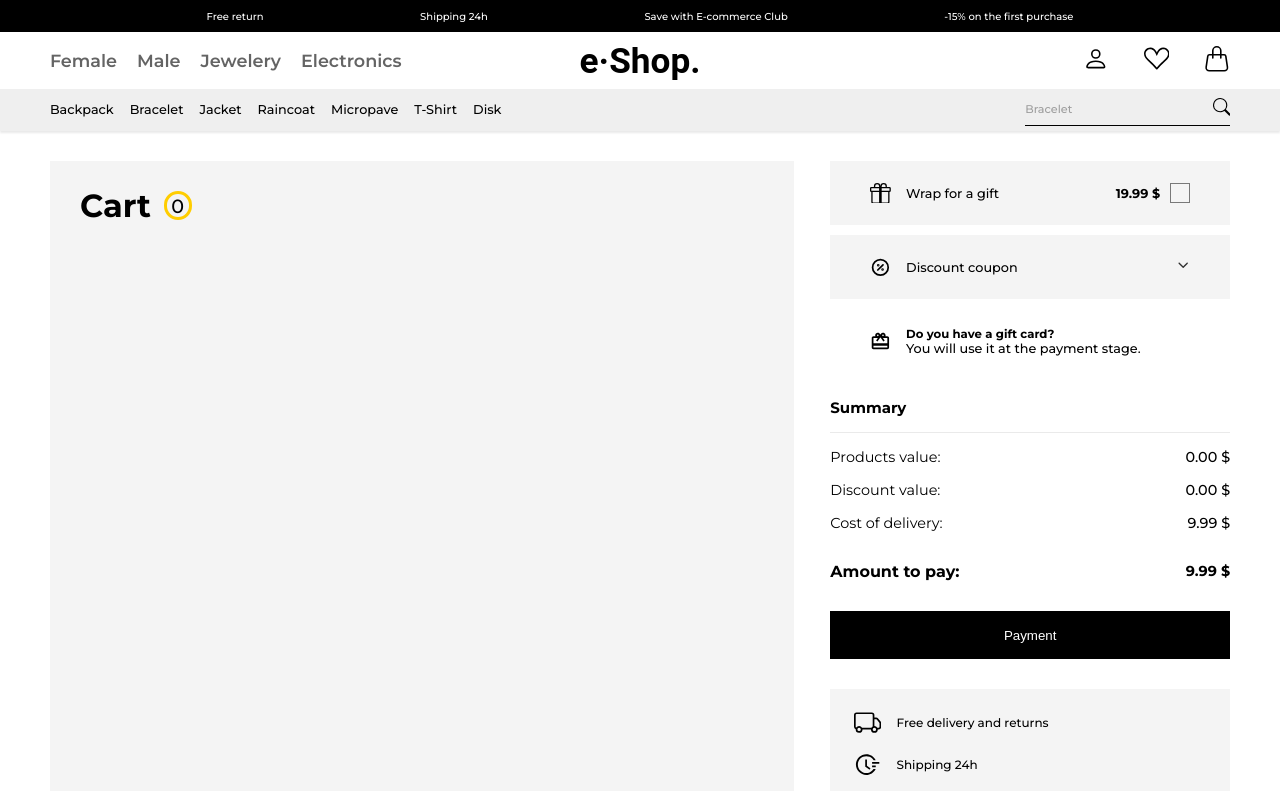
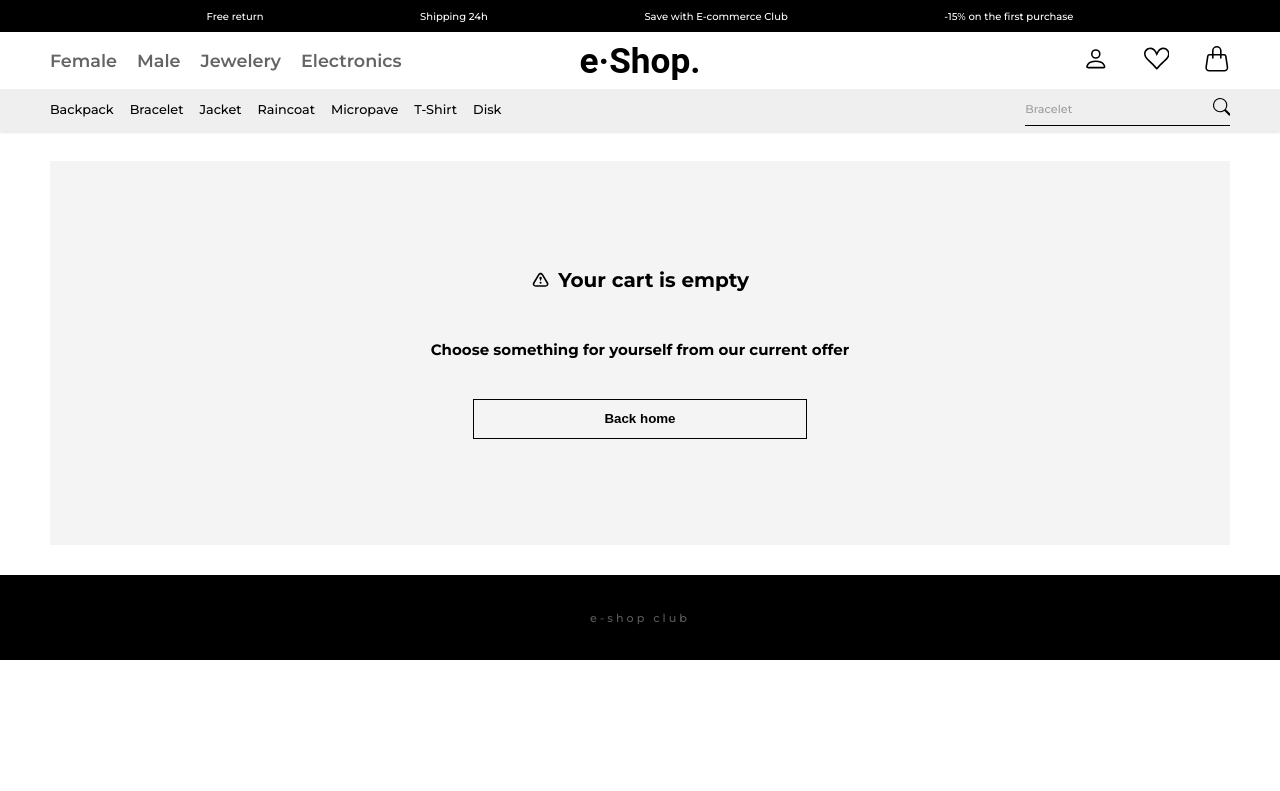
Before and after one commit to kubajot90/E-commerce-React-Redux, a React (Create React App) app: page /1 in a window 1280 px wide. Shown: the top 791 px of the page. Built offline with nearby package versions, Linux system fonts and the light colour scheme.

Commit message:
Add modal

```diff
--- a/src/components/cart/Cart.js
+++ b/src/components/cart/Cart.js
@@ -1,12 +1,28 @@
+import { useSelector } from "react-redux";
 import CartMain from "./cartMain/CartMain";
+import CartDetails from "./cartMain/cartDetails/CartDetails";
+import Modal from "../modal/Modal";
 import classes from "./Cart.module.css";
-import CartDetails from "./cartMain/cartDetails/CartDetails";
+import { useEffect } from "react";
 
 const Cart = () => {
+  const isCartEmpty = !useSelector((state) =>
+    Boolean(state.cart.productsInCart.length)
+  );
+
+  useEffect(() => {
+    console.log(isCartEmpty);
+  }, [isCartEmpty]);
   return (
     <div className={classes.cart}>
-      <CartMain />
-      <CartDetails />
+      {isCartEmpty && (
+        <Modal
+          title={"Your cart is empty"}
+          subtitle={"Choose something for yourself from our current offer"}
+        />
+      )}
+      {!isCartEmpty && <CartMain />}
+      {!isCartEmpty && <CartDetails />}
     </div>
   );
 };
--- a/src/components/cart/cartItem/CartItem.js
+++ b/src/components/cart/cartItem/CartItem.js
@@ -3,6 +3,7 @@ import { useSelector, useDispatch } from "react-redux";
 import { cartActions } from "../../../store/cartSlice";
 import { BsHeart } from "react-icons/bs";
 import { GrClose } from "react-icons/gr";
+import useFavorites from "../../../hooks/useFavorites";
 import classes from "./CartItem.module.css";
 
 const CartItem = (props) => {
@@ -10,6 +11,8 @@ const CartItem = (props) => {
   const { title, image, price, size, id } = props.product;
   const cart = useSelector((state) => state.cart);
   const [productAmount, setProductAmount] = useState(cart.productsAmount[id]);
+  const favorites = useFavorites(props.product);
+
   const totalPrice = parseFloat((price * productAmount).toFixed(2));
 
   const addToCart = () => {
@@ -35,12 +38,12 @@ const CartItem = (props) => {
     setProductAmount(0);
   };
 
-  const toggleFavorites = () => {
-    // !isFavorites
-    //   ? dispatch(cartActions.addToFavorites(currentProduct))
-    //   : dispatch(cartActions.removeFromFavorites(currentProduct));
-    // setIsFavorites((prev) => (prev = !prev));
-  };
+  // const toggleFavorites = () => {
+  // !isFavorites
+  //   ? dispatch(cartActions.addToFavorites(currentProduct))
+  //   : dispatch(cartActions.removeFromFavorites(currentProduct));
+  // setIsFavorites((prev) => (prev = !prev));
+  // };
 
   return (
     <div className={classes.cartItem}>
@@ -83,8 +86,17 @@ const CartItem = (props) => {
             <GrClose className={classes.options__icon} />
             Delete
           </button>
-          <button onClick={toggleFavorites} className={classes.options__button}>
-            <BsHeart className={classes.options__icon} />
+          <button
+            onClick={favorites.toggleFavorites}
+            className={`${classes.options__button} ${
+              favorites.isFavorites ? classes.options__buttonActive : ""
+            }`}
+          >
+            <BsHeart
+              className={`${classes.options__icon} ${
+                favorites.isFavorites ? classes.options__iconActive : ""
+              }`}
+            />
             Add to favorites
           </button>
         </div>
--- a/src/components/cart/cartItem/CartItem.module.css
+++ b/src/components/cart/cartItem/CartItem.module.css
@@ -90,7 +90,16 @@
   font-size: 1rem;
   opacity: 0.5;
 }
+
 .options__icon {
   font-size: 1.1rem;
   margin-right: 15px;
 }
+
+.options__buttonActive {
+  opacity: 0.7;
+}
+
+.options__iconActive {
+  color: red;
+}
--- /dev/null
+++ b/src/components/modal/Modal.js
@@ -0,0 +1,27 @@
+import { TiWarningOutline } from "react-icons/ti";
+import { useNavigate } from "react-router-dom";
+import classes from "./Modal.module.css";
+
+const Modal = ({ title, subtitle }) => {
+  const navigate = useNavigate();
+
+  const backHomePage = () => {
+    navigate("/");
+  };
+
+  return (
+    <div className={classes.modal}>
+      <div className={classes.modal__contentWrapper}>
+        <div className={classes.title__wrapper}>
+          <TiWarningOutline className={classes.modal__Icon} />
+          <h1>{title}</h1>
+        </div>
+        <h2 className={classes.modal__h2}>{subtitle}</h2>
+        <button onClick={backHomePage} className={classes.modal__button}>
+          Back home
+        </button>
+      </div>
+    </div>
+  );
+};
+export default Modal;
--- /dev/null
+++ b/src/components/modal/Modal.module.css
@@ -0,0 +1,43 @@
+.modal {
+  display: flex;
+  flex-direction: column;
+  justify-content: center;
+  align-items: center;
+  width: 100%;
+  height: 30vw;
+  background-color: #f4f4f4;
+}
+
+.modal__contentWrapper {
+  text-align: center;
+}
+
+.title__wrapper {
+  display: flex;
+  justify-content: center;
+  align-items: center;
+}
+
+.modal__h2 {
+  margin: 6vh 0 5vh 0;
+}
+
+.modal__button {
+  width: 80%;
+  height: 40px;
+  border: solid 1px black;
+  background-color: transparent;
+  font-weight: 700;
+  cursor: pointer;
+  transition: 0.2s;
+}
+
+.modal__button:hover {
+  background-color: black;
+  color: white;
+}
+
+.modal__Icon {
+  font-size: 1.2rem;
+  margin-right: 1vh;
+}
--- a/src/components/product/Product.js
+++ b/src/components/product/Product.js
@@ -1,16 +1,16 @@
 import { useEffect, useRef, useState } from "react";
 import { useSelector, useDispatch } from "react-redux";
 import { useLocation } from "react-router-dom";
+import useFavorites from "../../hooks/useFavorites";
+import Select from "react-select";
 import Accordion from "./accordion/Accordion";
 import InformationBox from "./informationBox/InformationBox";
 import BreadCrumbs from "./breadCrumbs/BreadCrumbs";
 import SimilarProducts from "./SimilarProducts";
 import ProductButtons from "./ProductButtons";
-import Select from "react-select";
-import classes from "./Product.module.css";
 import fetchProductsData from "../../store/productsSlice";
 import { cartActions } from "../../store/cartSlice";
-import useFavorites from "../../hooks/useFavorites";
+import classes from "./Product.module.css";
 
 const options = [
   { value: "", label: "Chose your size" },
@@ -33,9 +33,9 @@ const Product = () => {
 
   const { image, title, price, description, category, id } = location.state;
 
-  const favoritesProducts = useSelector(
-    (state) => state.cart.favoritesProducts
-  );
+  // const favoritesProducts = useSelector(
+  //   (state) => state.cart.favoritesProducts
+  // );
   const favorites = useFavorites(currentProduct);
   // const [isFavorites, setIsFavorites] = useState(null);
 
--- a/src/store/cartSlice.js
+++ b/src/store/cartSlice.js
@@ -12,16 +12,6 @@ export const cartSlice = createSlice({
   reducers: {
     addToCart(state, action) {
       state.productsInCart = [...state.productsInCart, action.payload];
-    },
-
-    addToFavorites(state, action) {
-      state.favoritesProducts = [...state.favoritesProducts, action.payload];
-    },
-
-    removeFromFavorites(state, action) {
-      state.favoritesProducts = current(state).favoritesProducts.filter(
-        (product) => product.id !== action.payload.id
-      );
     },
 
     removeFromCart(state, action) {
```
